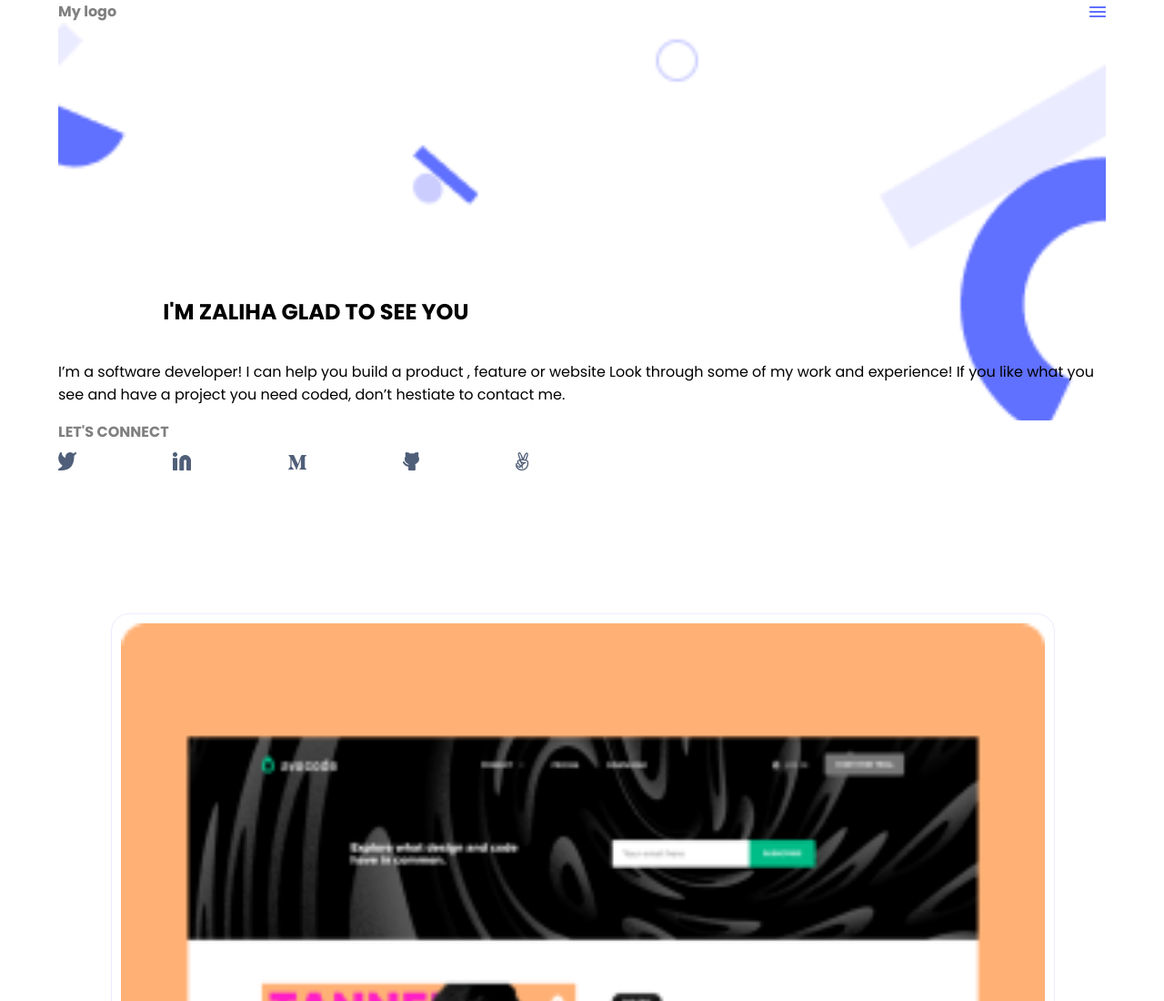
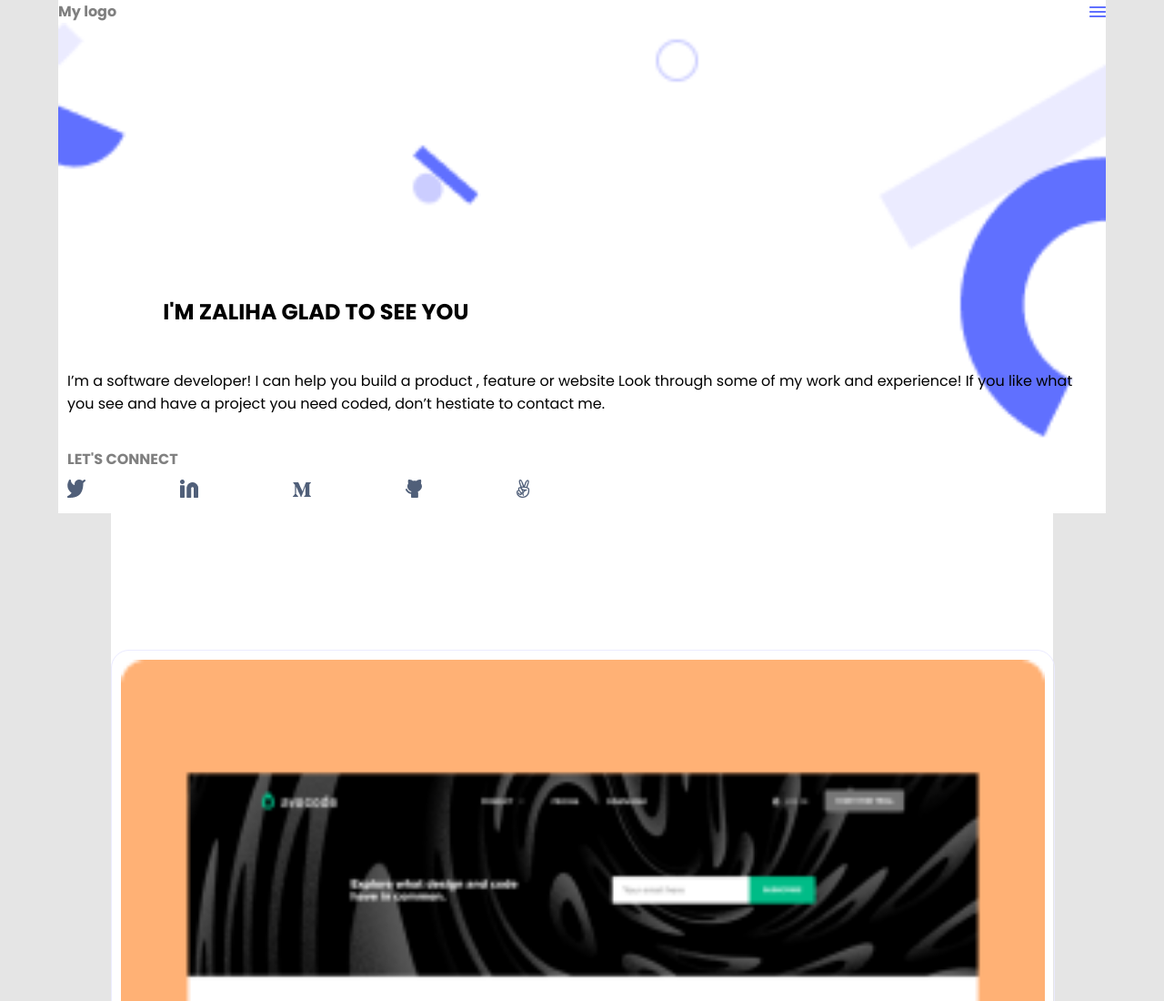
Before and after one commit to xaleehrtyunus/portfolio, a website: page index.html in a window 1280 px wide. Shown: the top 1100 px of the page at 91% size. Drawn offline with Linux system fonts and the light colour scheme.

Commit message:
modefy css

```diff
--- a/index.html
+++ b/index.html
@@ -17,8 +17,10 @@
 			<section class="body-section circles">
 
 				<h1 class="main-text">I'M ZALIHA GLAD TO SEE YOU</h1>
-				<p>I’m a software developer! I can help you build a product , feature or website Look through some of my work and experience! If you like what you see and have a project you need coded, don’t hestiate to contact me.</p>
+				<p class="develop">I’m a software developer! I can help you build a product , feature or website Look through some of my work and experience! If you like what you see and have a project you need coded, don’t hestiate to contact me.</p>
+
 			</section>
+				<section class="cnn">
 						<a href="#" class="connect">LET'S CONNECT</a>
 						<div class="icons">
 							 <a href="#"><img src="./images/twitter.png" alt="twitter"></a>
@@ -28,6 +30,7 @@
 							 <a href="#"><img src="./images/hand.png" alt="hand"></a>
 
 						</div>
+				</section>
 				<section class="works">
 					<div class="works-section">
 						<div>
--- a/styles.css
+++ b/styles.css
@@ -4,6 +4,7 @@
   font-family: 'Poppins', sans-serif;
   width: 90%;
   margin: 0 auto;
+  background-color: #e5e5e5;
 }
 
 .body-section {
@@ -13,12 +14,18 @@
   align-items: center;
   justify-content: space-around;
   width: 70%;
+  background-color: white;
+}
+
+section {
+  background-color: white;
 }
 
 .nav {
   display: flex;
   justify-content: space-between;
   align-items: center;
+  background-color: white;
 }
 
 .icons {
@@ -52,6 +59,15 @@
   text-decoration: none;
 }
 
+.cnn {
+  background-color: white;
+  padding: 10px;
+}
+
+
+.develop {
+  padding: 10px;
+}
 .image-work {
   width: 100%;
 }
```
Lines whose indentation alone changed are shown as unchanged.
